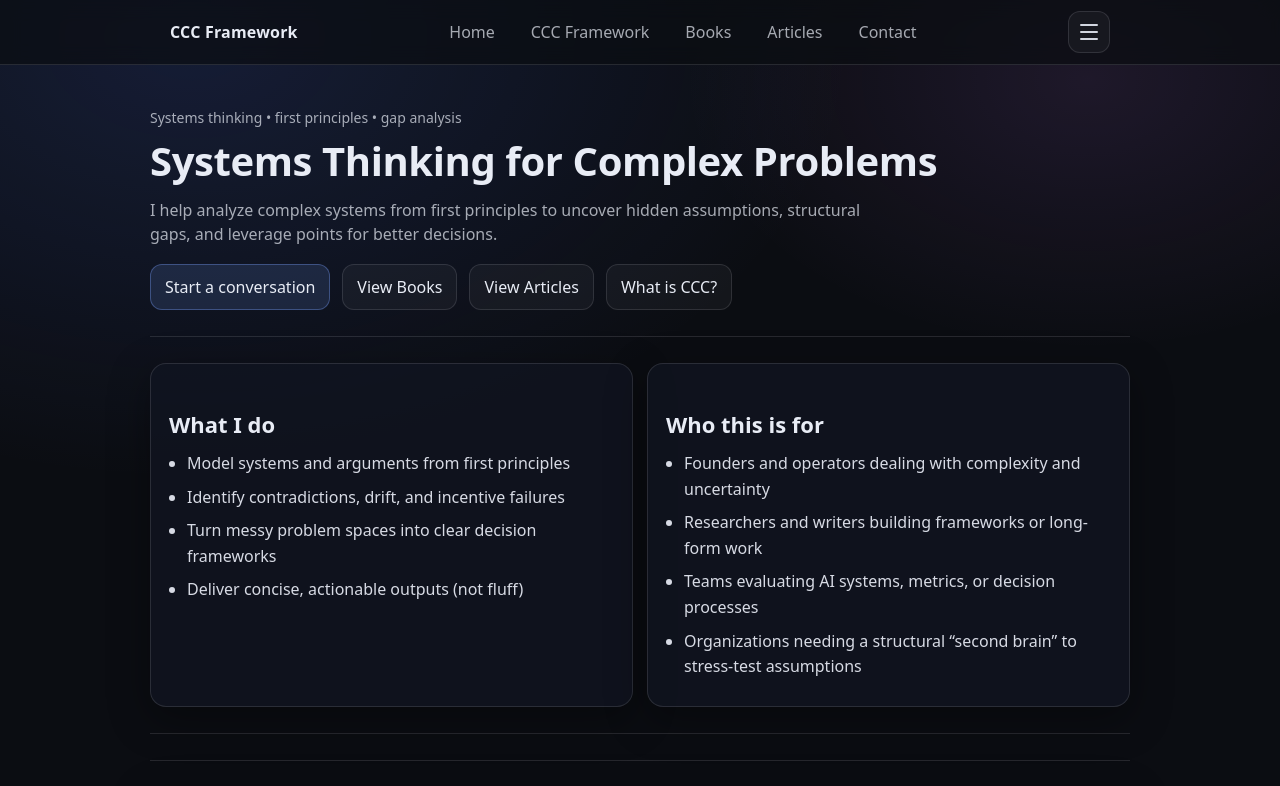
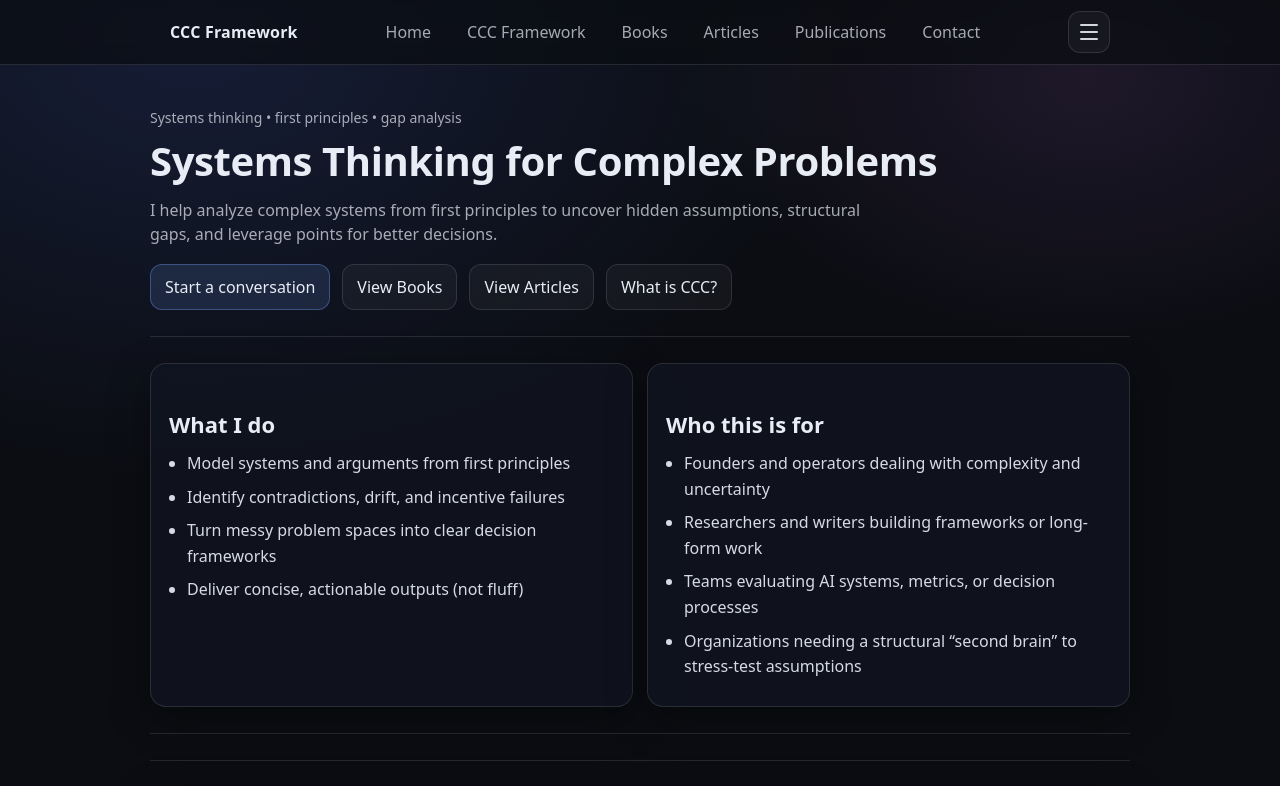
Before and after one commit to azfarsamin/cccframework, a Next.js app: page / in a window 1280 px wide. Shown: the top 786 px of the page. Built offline with nearby package versions, Linux system fonts and the light colour scheme.

Commit message:
Update header.tsx

```diff
--- a/app/header.tsx
+++ b/app/header.tsx
@@ -9,6 +9,7 @@ const nav = [
   { href: "/ccc", label: "CCC Framework" },
   { href: "/mybooks", label: "Books" },
   { href: "/myarticles", label: "Articles" },
+   { href: "/myarticles", label: "Publications" },
   { href: "/contact", label: "Contact" },
 ];
 
```
